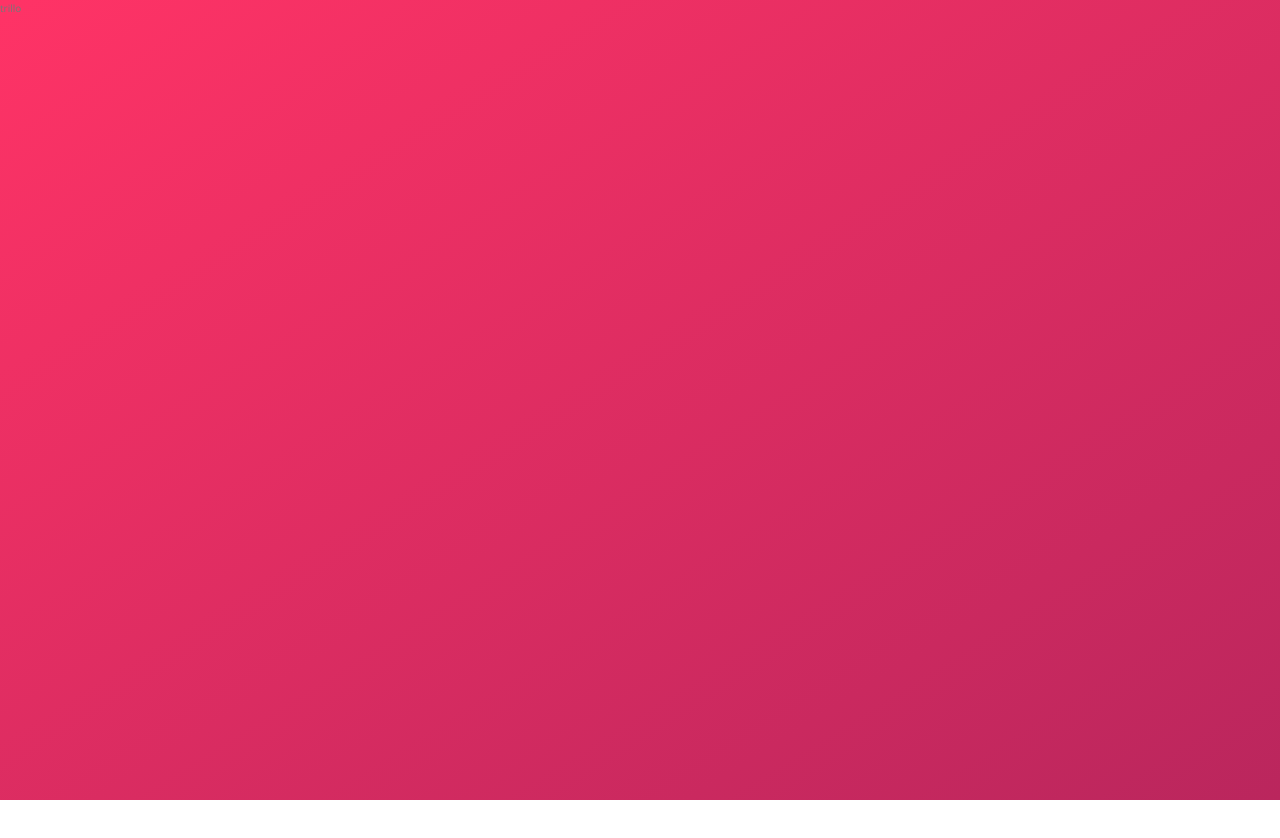
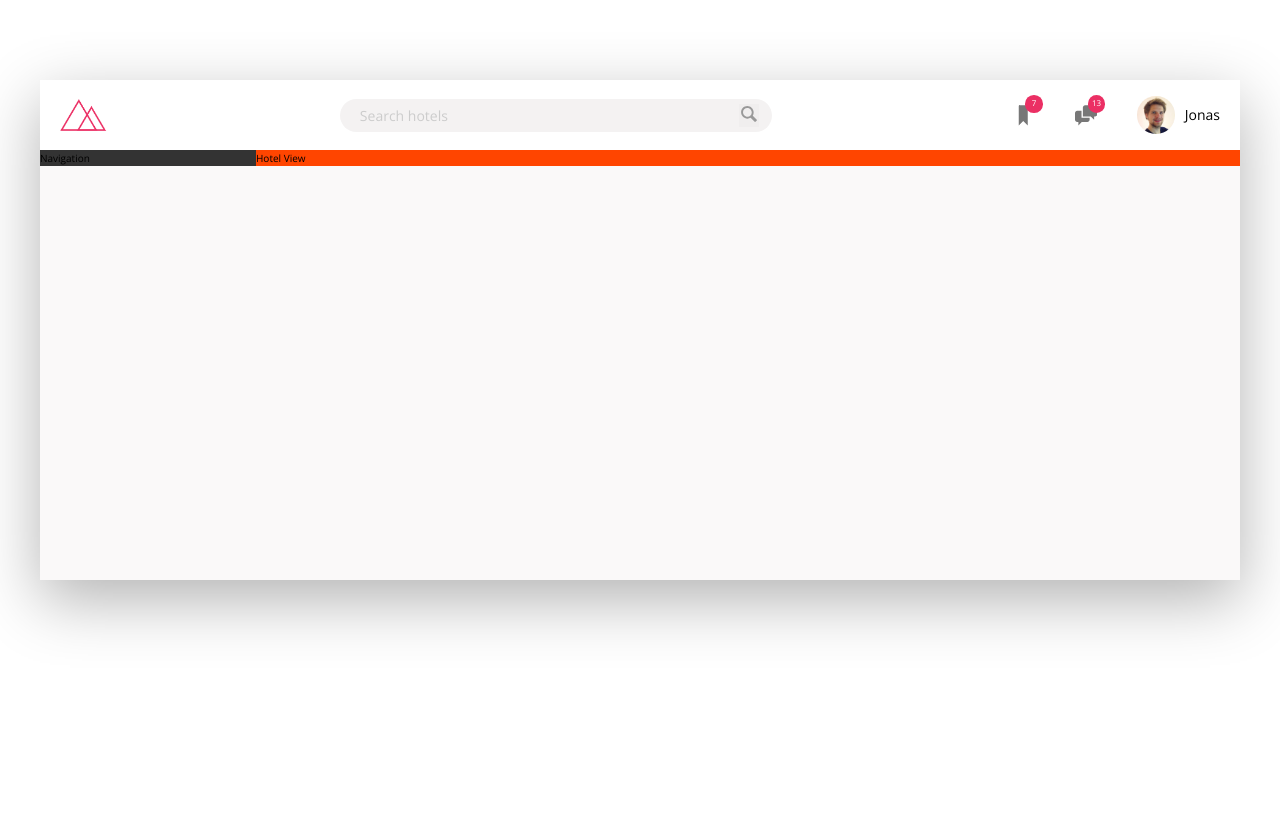
Before and after one commit to Holtek/Trillio, a website: page index.html in a window 1280 px wide. Before the commit the page ends 800 px from the top, so only its background shows below. Drawn offline with nearby package versions, Linux system fonts and the light colour scheme.

Commit message:
header section done

```diff
--- a/index.html
+++ b/index.html
@@ -14,6 +14,55 @@
     <title>Trillo &mdash; Your all-in-one booking app</title>
   </head>
   <body>
-    trillo
+    <div class="container">
+      <header class="header">
+        <img src="img/logo.png" alt="trillo logo" class="logo" />
+
+        <form action="#" class="search">
+          <input
+            type="text"
+            class="search__input"
+            placeholder="Search hotels"
+          />
+          <button class="search__button">
+            <svg class="search__icon">
+              <use xlink:href="img/sprite.svg#icon-magnifying-glass"></use>
+            </svg>
+          </button>
+        </form>
+
+        <nav class="user-nav">
+          <div class="user-nav__icon-box">
+            <svg class="user-nav__icon">
+              <use xlink:href="img/sprite.svg#icon-bookmark"></use>
+            </svg>
+            <span class="user-nav__notification">7</span>
+          </div>
+          <div class="user-nav__icon-box">
+            <svg class="user-nav__icon">
+              <use xlink:href="img/sprite.svg#icon-chat"></use>
+            </svg>
+            <span class="user-nav__notification">13</span>
+          </div>
+          <div class="user-nav__user">
+            <img
+              src="img/user.jpg"
+              alt="User photo"
+              class="user-nav__user-photo"
+            />
+            <span class="user-nav__user-name">Jonas</span>
+          </div>
+        </nav>
+      </header>
+
+      <div class="content">
+        <nav class="sidebar">
+          Navigation
+        </nav>
+        <main class="hotel-view">
+          Hotel View
+        </main>
+      </div>
+    </div>
   </body>
 </html>
--- a/sass/_base.scss
+++ b/sass/_base.scss
@@ -33,6 +33,7 @@ Grey dark 3: #999
   --color-grey-dark-1: #333;
   --color-grey-dark-2: #777;
   --color-grey-dark-3: #999;
+  --shadow-dark: 0 2rem 6rem rgba(0, 0, 0, 0.3);
 }
 *,
 *::before,
--- a/sass/_components.scss
+++ b/sass/_components.scss
@@ -0,0 +1,115 @@
+//////////////////////////////////
+///////////// LOGO///////////////
+.logo {
+  height: 3.25rem;
+  margin-left: 2rem;
+}
+
+/////////////////////////////////
+//////////SEARCH BOX/////////////
+
+.search {
+  flex: 0 0 40%;
+
+  display: flex;
+  align-items: center;
+  justify-content: center;
+  &__input {
+    font-family: inherit;
+    font-size: inherit;
+    background-color: var(--color-grey-light-2);
+    border: none;
+    color: inherit;
+    padding: 0.7rem 2rem;
+    border-radius: 100px;
+    width: 90%;
+    transition: all 0.2s;
+    margin-right: -3.25rem;
+    &:focus {
+      width: 100%;
+      outline: none;
+      background-color: var(--color-grey-light-3);
+    }
+    &::-webkit-input-placeholder {
+      font-weight: 100;
+      color: var(--color-grey-light-4);
+    }
+  }
+  &__input:focus + &__button {
+    background-color: var(--color-grey-light-3);
+  }
+
+  &__button {
+    border: none;
+    background-color: var(--color-grey-light-3);
+
+    &:focus {
+      outline: none;
+    }
+    &:active {
+      transform: translateY(2px);
+    }
+  }
+
+  &__icon {
+    height: 2rem;
+    width: 2rem;
+    fill: var(--color-grey-dark-3);
+  }
+}
+
+/////////////////////////////////
+//////////USER NAV/////////////
+
+.user-nav {
+  display: flex;
+  align-items: center;
+  align-self: stretch;
+
+  & > * {
+    padding: 0 2rem;
+    cursor: pointer;
+    height: 100%;
+    display: flex;
+    align-items: center;
+  }
+  & > *:hover {
+    background-color: var(--color-grey-light-2);
+  }
+  &__icon-box {
+    position: relative;
+  }
+
+  &__icon {
+    height: 2.25rem;
+    width: 2.25rem;
+    fill: var(--color-grey-dark-2);
+  }
+
+  &__notification {
+    font-size: 0.8rem;
+    height: 1.75rem;
+    width: 1.75rem;
+    border-radius: 50%;
+    background-color: var(--color-primary);
+    color: #fff;
+    position: absolute;
+    top: 1.5rem;
+    right: 1.2rem;
+    display: flex;
+    justify-content: center;
+    align-items: center;
+  }
+
+  &__user-photo {
+    height: 3.75rem;
+    border-radius: 50%;
+    margin-right: 1rem;
+  }
+}
+
+/////////////////////////////////
+//////////SEARCH BOX/////////////
+
+/////////////////////////////////
+//////////SEARCH BOX/////////////
--- a/sass/_layout.scss
+++ b/sass/_layout.scss
@@ -0,0 +1,31 @@
+.container {
+  max-width: 120rem;
+  margin: 8rem auto;
+  background-color: var(--color-grey-light-1);
+  box-shadow: var(--shadow-dark);
+  min-height: 50rem;
+}
+
+.header {
+  font-size: 1.4rem;
+  height: 7rem;
+  background-color: #fff;
+  border-bottom: var(--color-grey-light-2);
+  display: flex;
+  justify-content: space-between;
+  align-items: center;
+}
+
+.content {
+  display: flex;
+}
+
+.sidebar {
+  background-color: var(--color-grey-dark-1);
+  flex: 0 0 18%;
+}
+
+.hotel-view {
+  background-color: orangered;
+  flex: 1;
+}
```
Also changed, not shown: SVG/aircraft-take-off.svg (added), SVG/bookmark.svg (added), SVG/chat.svg (added), SVG/chevron-small-right.svg (added), SVG/home.svg (added), SVG/key.svg (added), SVG/location-pin.svg (added), SVG/magnifying-glass.svg (added), SVG/map.svg (added), SVG/star.svg (added), css/style.css, sprite.svg (added).
